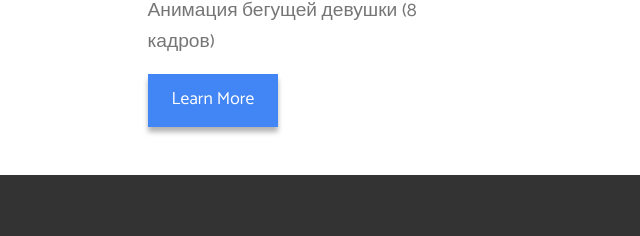
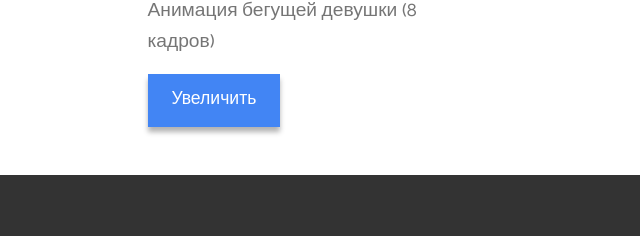
Before and after one commit to lexsys207/wikidraw, a plain HTML site: page my-animation.html in a window 1280 px wide. Shown: the part 1362-1598 px from the top of the page, 0-640 px from the left. Drawn offline with nearby package versions, Linux system fonts and the light colour scheme.

Commit message:
Правки страницы "Моя анимация"

```diff
--- a/my-animation.html
+++ b/my-animation.html
@@ -50,7 +50,7 @@
                     <img src="img/animation/girl.gif" alt="">
                 </div>
                 <p>Анимация бегущей девушки (8 кадров)</p>
-                <a href="img/animation/girl.gif" class="btn big">Learn More</a>
+                <a href="img/animation/girl.gif" class="btn big">Увеличить</a>
             </div>
         </div>
     </section>
```
